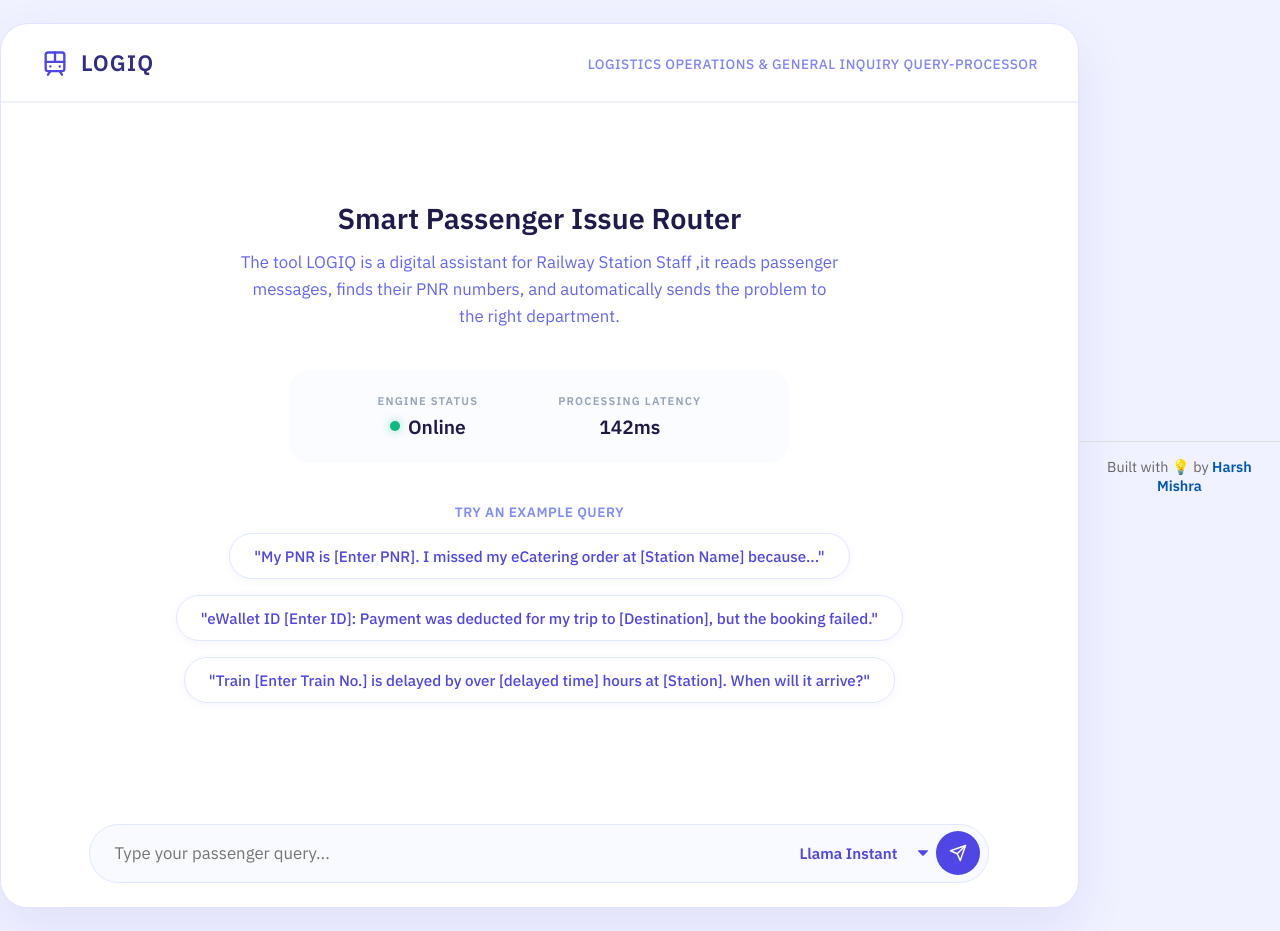
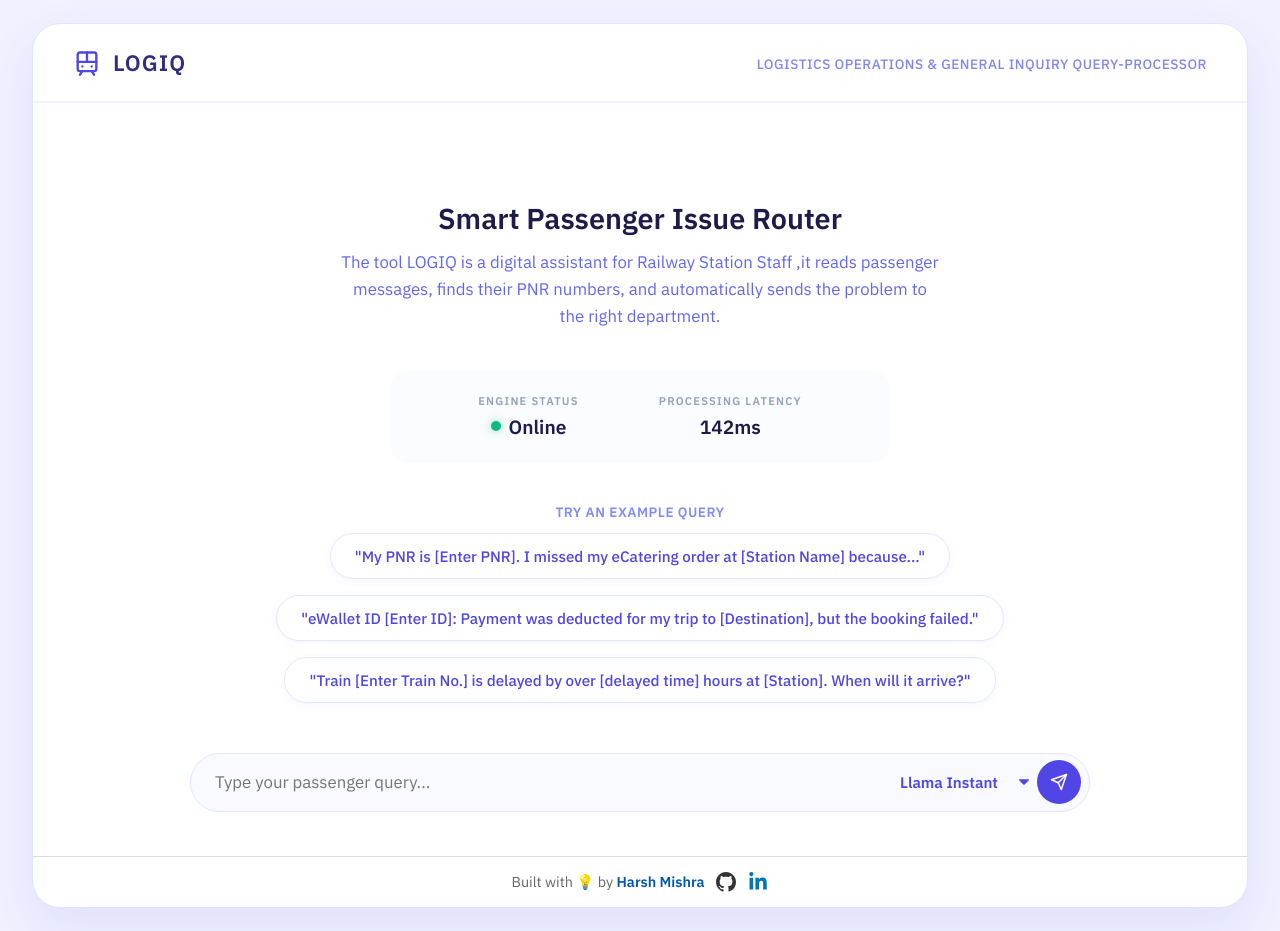
Before and after one commit to harshmishra-1702/LOGIQ_Railway_Triage, a Flask app: page / in a window 1280 px wide. Run offline with Flask 3, Linux system fonts and the light colour scheme.

Commit message:
Update index.html

```diff
--- a/templates/index.html
+++ b/templates/index.html
@@ -106,10 +106,25 @@
                 </div>
             </div>
         </div>
+        <footer style="display: flex; justify-content: center; align-items: center; gap: 12px; padding: 15px; margin-top: 20px; font-size: 0.9em; color: #666; border-top: 1px solid #ddd;">
+
+    <span>Built with 💡 by <a href="mailto:mishraharsh6306@gmail.com" style="color: #0056b3; text-decoration: none; font-weight: bold;">Harsh Mishra</a></span>
+
+    <a href="https://github.com/harshmishra-1702" target="_blank" title="GitHub" style="color: #333; display: flex; align-items: center; transition: opacity 0.2s;" onmouseover="this.style.opacity=0.7" onmouseout="this.style.opacity=1">
+        <svg height="20" width="20" viewBox="0 0 16 16" fill="currentColor">
+            <path d="M8 0C3.58 0 0 3.58 0 8c0 3.54 2.29 6.53 5.47 7.59.4.07.55-.17.55-.38 0-.19-.01-.82-.01-1.49-2.01.37-2.53-.49-2.69-.94-.09-.23-.48-.94-.82-1.13-.28-.15-.68-.52-.01-.53.63-.01 1.08.58 1.23.82.72 1.21 1.87.87 2.33.66.07-.52.28-.87.51-1.07-1.78-.2-3.64-.89-3.64-3.95 0-.87.31-1.59.82-2.15-.08-.2-.36-1.02.08-2.12 0 0 .67-.21 2.2.82.64-.18 1.32-.27 2-.27.68 0 1.36.09 2 .27 1.53-1.04 2.2-.82 2.2-.82.44 1.1.16 1.92.08 2.12.51.56.82 1.27.82 2.15 0 3.07-1.87 3.75-3.65 3.95.29.25.54.73.54 1.48 0 1.07-.01 1.93-.01 2.2 0 .21.15.46.55.38A8.013 8.013 0 0016 8c0-4.42-3.58-8-8-8z"></path>
+        </svg>
+    </a>
+
+    <a href="https://www.linkedin.com/in/harshmishra1702/" target="_blank" title="LinkedIn" style="color: #0077b5; display: flex; align-items: center; transition: opacity 0.2s;" onmouseover="this.style.opacity=0.7" onmouseout="this.style.opacity=1">
+        <svg height="20" width="20" viewBox="0 0 448 512" fill="currentColor">
+            <path d="M100.28 448H7.4V148.9h92.88zM53.79 108.1C24.09 108.1 0 83.5 0 53.8a53.79 53.79 0 0 1 107.58 0c0 29.7-24.1 54.3-53.79 54.3zM447.9 448h-92.68V302.4c0-34.7-.7-79.2-48.29-79.2-48.29 0-55.69 37.7-55.69 76.7V448h-92.78V148.9h89.08v40.8h1.3c12.4-23.5 42.69-48.3 87.88-48.3 94 0 111.28 61.9 111.28 142.3V448z"></path>
+        </svg>
+    </a>
+
+</footer>
     </div>
     <script src="{{ url_for('static', filename='script.js') }}"></script>
-    <footer style="text-align: center; padding: 15px; margin-top: 20px; font-size: 0.9em; color: #666; border-top: 1px solid #ddd;">
-        Built with 💡 by <a href="https://github.com/harshmishra-1702" target="_blank" style="color: #0056b3; text-decoration: none; font-weight: bold;">Harsh Mishra</a>
-    </footer>
+
 </body>
 </html>
```
